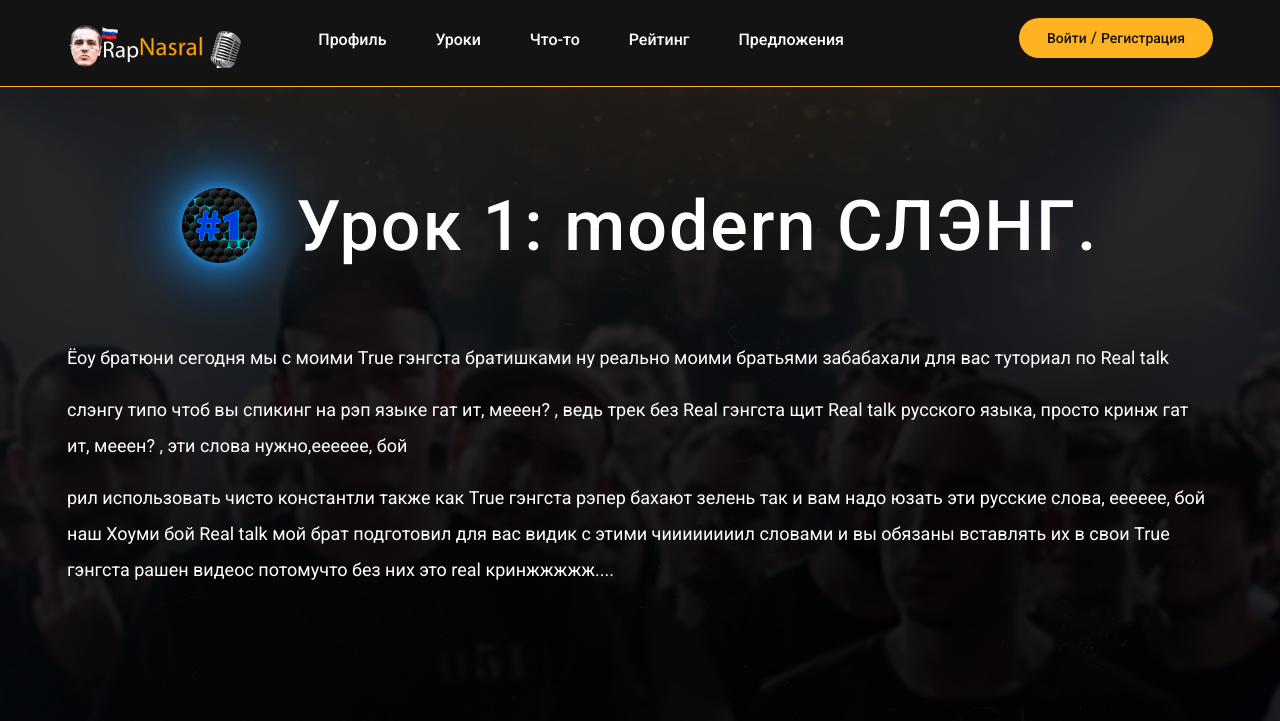
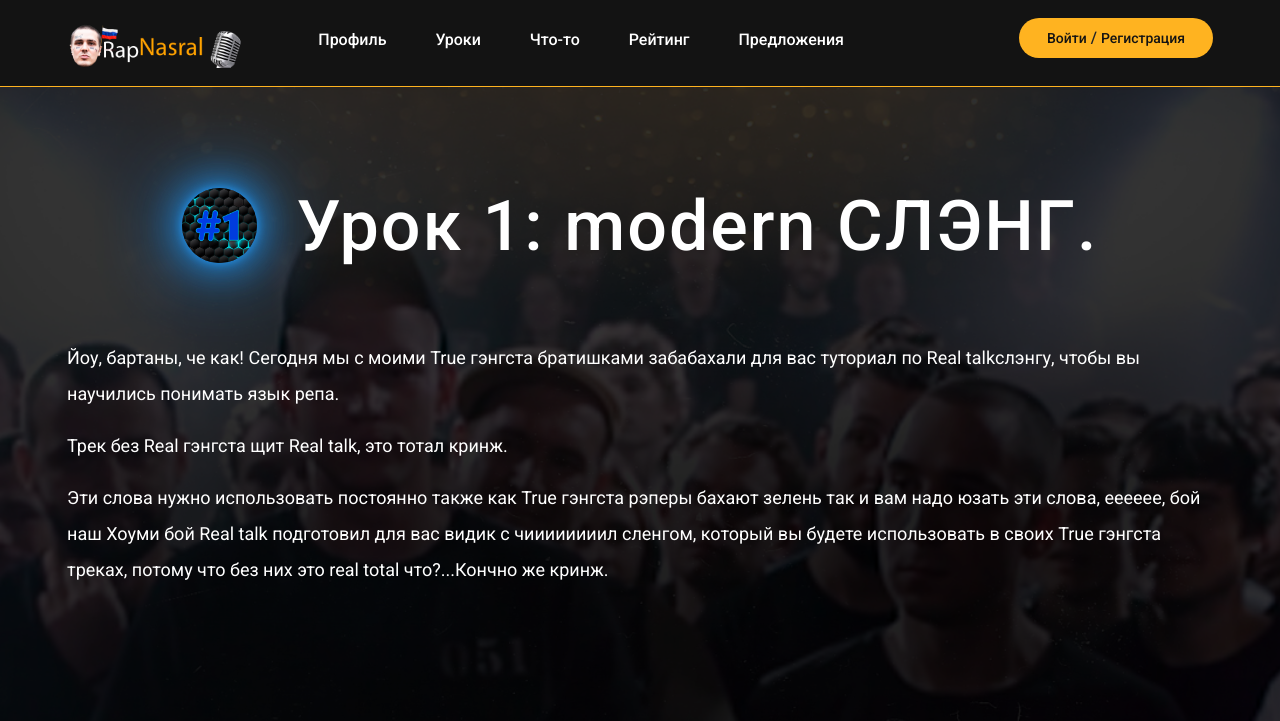
Before and after one commit to TbotaPhantA/django_test_repositoriy_2, a Django app: page /lesson1 in a window 1280 px wide. Shown: the top 721 px of the page. Run offline with Django 3.2, Linux system fonts and the light colour scheme; some libraries are stand-ins or nearby versions.

Commit message:
test commit + push to github

```diff
--- a/static/rep_app/css/zaurstyles.css
+++ b/static/rep_app/css/zaurstyles.css
@@ -423,3 +423,8 @@
                 0 0 50px 0 0 5px rgba(0, 0, 0, 0.5),
                 0 0 200px 0 0 5px rgba(0, 0, 0, 0.5);
 }
+
+.p_style_for_lessons{
+    font-size: large;
+    color: white;
+}
--- a/templates/rep_app/lesson_base.html
+++ b/templates/rep_app/lesson_base.html
@@ -3,7 +3,7 @@
 <html lang="en">
 <head>
     <meta charset="UTF-8">
-    <title>lesson n ♩</title>
+    <title>{% block title %}{% endblock title %}</title>
 
     <link href="https://fonts.googleapis.com/css?family=Roboto:400,400i,500,500i,700,700i" rel="stylesheet">
 
--- a/templates/rep_app/lessons/lesson_1.html
+++ b/templates/rep_app/lessons/lesson_1.html
@@ -1,12 +1,15 @@
 {% extends 'rep_app/lesson_base.html' %}
 {% load static %}
+
+{% block title %}lesson 1 ♩{% endblock title %}
+
 
 {% block content %}
 
     <section class="page-section community-page set-bg" data-setbg="{% static 'rep_app/images/background_less_1.jpg' %}">
-        <div class="community-warp spad" style="background-color: rgba(0, 0, 0, 0.85)">
+        <div class="community-warp spad" style="background-color: rgba(0, 0, 0, 0.80)">
             <div class="container">
-                 <div class="row align-items-center justify-content-center">
+                <div class="row align-items-center justify-content-center">
                     <img src="{% static 'rep_app/images/numbers/one.png' %}" alt="" class="rounded-circle img_lightning_zaur"
                              width="75">
                     <h1 class="lesson_heading">Урок 1: modern СЛЭНГ.</h1>
@@ -14,13 +17,13 @@
                 <br/>
                 <br/>
                 <br/>
-                <p style="font-size: large; color: white">Ёоу братюни сегодня мы с моими <span>True гэнгста</span> братишками ну реально моими братьями забабахали
-                для вас туториал по <span>Real talk</span></p> <p style="font-size: large; color: white">слэнгу типо чтоб вы спикинг на рэп языке <span> гат ит, мееен? </span>,
-                ведь трек без <span>Real гэнгста</span> щит <span>Real talk</span> русского языка, просто кринж <span> гат ит, мееен? </span>,
-                эти слова нужно,<span>ееееее, бой </span></p> <p style="font-size: large; color: white">рил использовать чисто константли также как <span>True гэнгста</span> рэпер бахают зелень
-                так и вам надо юзать эти русские слова, <span>ееееее, бой </span> наш <span> Хоуми бой </span> <span>Real talk</span> мой брат подготовил
-                для вас видик с этими <span> чиииииииил </span> словами и вы обязаны вставлять их в свои <span>True гэнгста</span> рашен видеос потомучто
-                без них это <span>real</span> кринжжжжж....</p>
+                <p class="p_style_for_lessons">Йоу, бартаны, че как! Сегодня мы с моими <span>True гэнгста</span> братишками забабахали
+                    для вас туториал по <span>Real talk</span>слэнгу, чтобы вы научились понимать язык репа.</p>
+                <p class="p_style_for_lessons">Трек без <span>Real гэнгста</span> щит <span>Real talk</span>, это тотал кринж.</p><p class="p_style_for_lessons">
+                Эти слова нужно использовать постоянно также как <span>True гэнгста</span> рэперы бахают зелень
+                так и вам надо юзать эти слова, <span>ееееее, бой </span> наш <span> Хоуми бой </span> <span>Real talk</span> подготовил
+                для вас видик с <span> чиииииииил </span> сленгом, который вы будете использовать в своих <span>True гэнгста</span> треках, потому что
+                без них это <span>real total </span> что?...Кончно же кринж.</p>
                 <br/>
                 <br/>
                 <br/>
@@ -33,16 +36,16 @@
                 <br/>
                 <br/>
                 <br/>
-                <p style="font-size: large; color: white"><span>БТВ </span> вы должны знать <span>Real talk cool words</span>
-                <br/>
-                <span>БУ</span> -Это вот короче шлюх так называют типо БУ АХФАХХ НУ ВЫ ПОНЯЛИ
-                <br/>
-                <span>Флоу</span> - модное word из профессионального жаргона рэперов, раунд.
+                <p class="p_style_for_lessons"><span>БТВ </span> вы должны знать <span>Real talk cool words:</span></p>
+                <p>
+                <span>БУ</span> - Так называют девушек типо БУ АХФАХХ НУ ВЫ ПОНЯЛИ
+                    <br/></p>
+                <p><span>Флоу</span> - модное word из профессионального жаргона рэперов, раунд.
                 В переводе с английского языка слово <span>flow</span> означает «поток», поэтому даже русские
-                рэперы стали юзать его для обозначения бесперебойного потока гадостей в микрофон, который доносится со сцены из рэперского рта.
-                <br/>
-                <span>Гэнг</span> - Ну это типо ваши братья ну они ваша <span>Real гэнгста</span> гэнг не забывайте говорить, что она тру гэнг риал
-                <span>Дурь, трава</span> -ну это типо ваша еда наркотики ну вы понимаете
+                    рэперы стали юзать его для обозначения бесперебойного потока гадостей в микрофон, который доносится со сцены из рэперского рта.</p>
+
+                <p><span>Гэнг</span> - это ваши брО, они ваша <span>Real гэнгста</span> гэнг не забывайте говорить, что она тру гэнг риал</p>
+                <p><span>Дурь, трава</span> - ну это типо ваша еда ЕЕЕ бой, ну вы понимаете
                 <span>BPM</span> - Цифры скорости вашей тру песни (Обычно используется в Тру Рэп <span>Battlax
                 Зелень, бабло, Деньги, Телки, Шкуры, бабы, ну лохи называют это девушками лол типо что</span></p>
                 <br/>
--- a/templates/rep_app/lessons_true.html
+++ b/templates/rep_app/lessons_true.html
@@ -58,7 +58,7 @@
             </div>
 
                 <div class="row justify-content-center">
-                    <a class="links_for_lessons_zaur" href="/lesson1">
+                    <a class="links_for_lessons_zaur " href="/lesson1">
                         <span></span>
                         <span></span>
                         <span></span>
@@ -69,7 +69,7 @@
                                      class="rounded-circle img_lightning_zaur"
                                      width="75">
                             </div>
-                            <div class="content_inside_zaur_links">Урок 1: Какая-то тема урока про что-то</div>
+                            <div class="content_inside_zaur_links">Урок 1: modern СЛЭНГ.</div>
                         </div>
                     </a>
                 </div>
```
